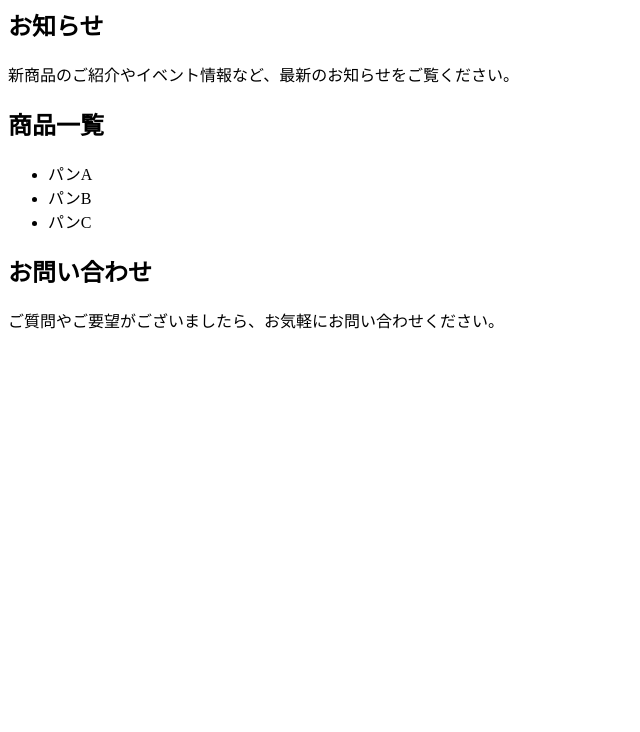
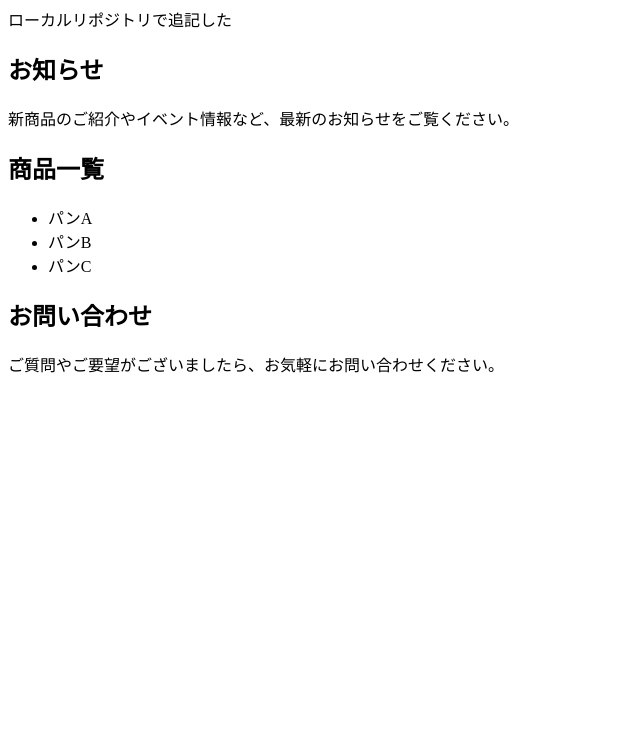
Before and after one commit to HiroakiTachizawa/HiroakiTachizawa.github.io, a plain HTML site: page index.html in a window 1280 px wide. Shown: the part 68-800 px from the top of the page, without its empty margins (0-640 px from the left). Drawn offline with Linux system fonts and the light colour scheme.

Commit message:
ローカルで追記

```diff
--- a/index.html
+++ b/index.html
@@ -1,5 +1,6 @@
 <div>
 <h1>リモートリポジトリで追記した</h1>
+<p>ローカルリポジトリで追記した</p>
 </div>
 
 <div>
```
